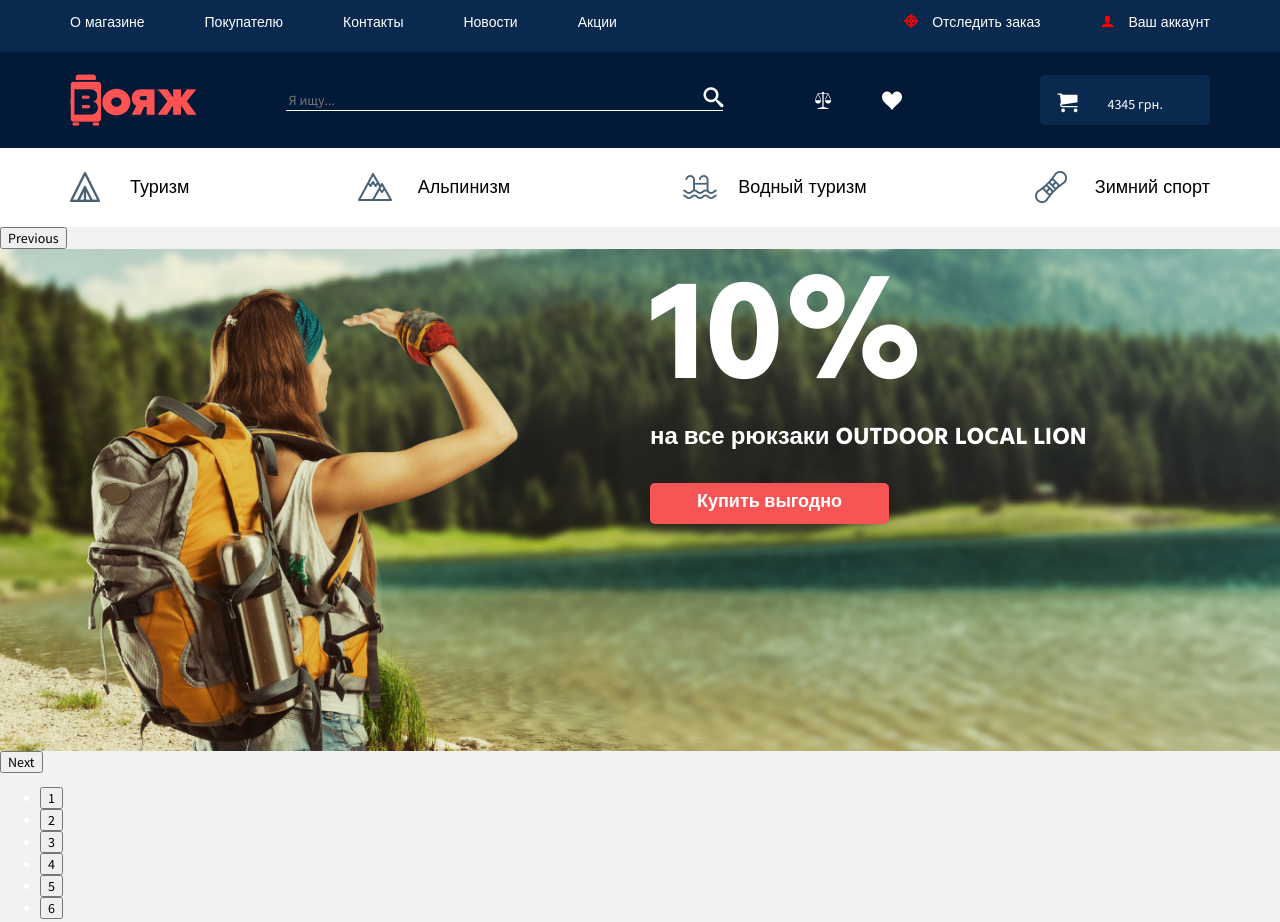
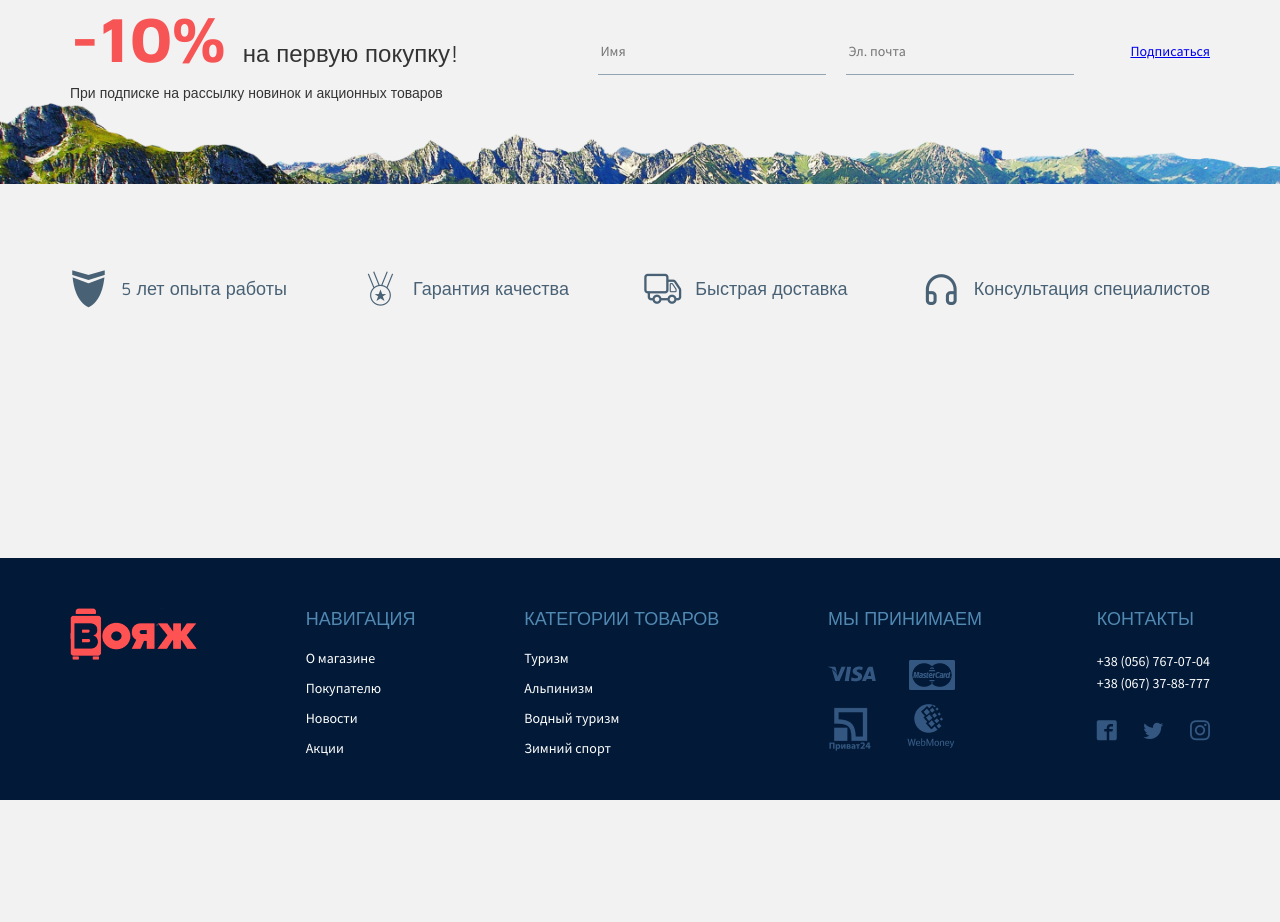
Before and after one commit to DrWeyber/Module, a website: page src/index.html in a window 1280 px wide. Shown: the top 922 px of the page. After the commit the page ends 800 px from the top, so only its background shows below. Drawn offline with Linux system fonts and the light colour scheme; files whose address does not match are found by name.

Commit message:
Subscibe
Complete promo-block

```diff
--- a/src/index.html
+++ b/src/index.html
@@ -11,93 +11,36 @@
 </head>
 <body>
 <div class="wrapper">
-  <header class="header">
-    <div class="top-header">
+    <main class="main">
+        <div class="subscribe">
             <div class="container">
-        <nav class="navigation">
-          <ul class="navigation-list">
-            <li><a href="#">О магазине</a></li>
-            <li><a href="#">Покупателю</a></li>
-            <li><a href="#">Контакты</a></li>
-            <li><a href="#">Новости</a></li>
-            <li><a href="#">Акции</a></li>
-          </ul>
-        </nav>
-        <ul class="account-list">
-          <li> <i class="icon-target"></i><a href="#">Отследить заказ</a></li>
-          <li> <i class="icon-user"></i><a href="#">Ваш аккаунт</a></li>
-        </ul>
+                <div class="subscribe__promo">
+                    <p>
+                      <span class="subscribe__promo__discount">
+                         -10%
+                      </span>
+                        на первую покупку!
+                    </p>
+                    <span class="subscribe__promo__desc">
+                        При подписке на рассылку новинок и акционных товаров
+                    </span>
                 </div>
+                <div class="subscribe__sub">
+                    <form action="#" class="subscribe__form">
+                        <div class="subscribe__input-wrapper">
+                            <input placeholder="Имя" type="text">
                         </div>
-    <div class="center-header">
-      <div class="container">
-        <strong class="logo">
-          <img src="images/logo.png" alt="Вояж">
-        </strong>
-        <div class="form-holder">
-          <form action="" class="search-form">
-            <input type="text" placeholder="Я ищу...">
-            <button class="search-btn"><i class=" icon-search"></i></button>
+                        <div class="subscribe__input-wrapper">
+                            <input placeholder="Эл. почта" type="email">
+                        </div>
                     </form>
-        </div>
-        <ul class="icon-list">
-          <li><a href="#"><i class=" icon-justice"></i></a></li>
-          <li><a href="#"><i class=" icon-heart"></i></a></li>
-        </ul>
-        <a href="#" class="cart-link">
-          <ul class="cart-list">
-            <li><i class=" icon-cart"></i></li>
-            <li><span>4345 грн.</span></li>
-          </ul>
+                    <a class="button" href="#">
+                        Подписаться
                     </a>
                 </div>
             </div>
-    <div class="bottom-header">
-      <div class="container">
-        <nav class="bottom-navigation">
-          <ul class="bottom-nav-list">
-            <li><a href="#">Туризм</a></li>
-            <li><a href="#">Альпинизм</a></li>
-            <li><a href="#">Водный туризм</a></li>
-            <li><a href="#">Зимний спорт</a></li>
-          </ul>
-        </nav>
+            <img alt="..." class="subscribe__pic" src="images/subs-mountain.png">
         </div>
-    </div>
-  </header>
-
-  <main class="main">
-    <div class="promo-slider">
-      <div class="promo-slider__slide">
-        <div class="promo-slider__text-box"><span class="discount">10%</span><span class="object-of-discount">на все рюкзаки OUTDOOR LOCAL LION</span><a
-            href="#" class="discount-btn">Купить выгодно</a></div>
-        <img src="images/sliderimg.png" alt="" class="slider-img"></div>
-      <div class="promo-slider__slide">
-        <div class="promo-slider__text-box"><span class="discount">10%</span><span class="object-of-discount">на все рюкзаки OUTDOOR LOCAL LION</span><a
-            href="#" class="discount-btn">Купить выгодно</a></div>
-        <img src="images/sliderimg.png" alt="" class="slider-img"></div>
-      <div class="promo-slider__slide">
-        <div class="promo-slider__text-box"><span class="discount">10%</span><span class="object-of-discount">на все рюкзаки OUTDOOR LOCAL LION</span><a
-            href="#" class="discount-btn">Купить выгодно</a></div>
-        <img src="images/sliderimg.png" alt="" class="slider-img"></div>
-      <div class="promo-slider__slide">
-        <div class="promo-slider__text-box"><span class="discount">10%</span><span class="object-of-discount">на все рюкзаки OUTDOOR LOCAL LION</span><a
-            href="#" class="discount-btn">Купить выгодно</a></div>
-        <img src="images/sliderimg.png" alt="" class="slider-img"></div>
-      <div class="promo-slider__slide">
-        <div class="promo-slider__text-box"><span class="discount">10%</span><span class="object-of-discount">на все рюкзаки OUTDOOR LOCAL LION</span><a
-            href="#" class="discount-btn">Купить выгодно</a></div>
-        <img src="images/sliderimg.png" alt="" class="slider-img"></div>
-      <div class="promo-slider__slide">
-        <div class="promo-slider__text-box"><span class="discount">10%</span><span class="object-of-discount">на все рюкзаки OUTDOOR LOCAL LION</span><a
-            href="#" class="discount-btn">Купить выгодно</a></div>
-        <img src="images/sliderimg.png" alt="" class="slider-img"></div>
-    </div>
-    <div class="slider2"></div>
-    <div class="gallery"></div>
-    <div class="recommend"></div>
-    <div class="news"></div>
-    <div class="subscribe"></div>
         <div class="advantage">
             <div class="container">
                 <ul class="advantage__list">
--- a/src/scss/_footer.scss
+++ b/src/scss/_footer.scss
@@ -23,6 +23,10 @@
 
   &__logo {
     align-self: flex-start;
+
+    img {
+      margin: 0 auto;
+    }
   }
 }
 
@@ -190,7 +194,7 @@
 
 @media (max-width: 320px) {
 
-  .container {
+  .footer .container {
     flex-direction: column;
   }
 
--- /dev/null
+++ b/src/scss/_subscribe.scss
@@ -0,0 +1,61 @@
+.subscribe {
+
+  .container {
+    display: flex;
+    flex-wrap: wrap;
+    justify-content: space-between;
+  }
+
+  &__promo {
+    color: #343434;
+    font-size: 24px;
+    line-height: 28px;
+    font-family: "Maven Pro", sans-serif;
+
+    p {
+      margin: 0;
+    }
+
+    &__discount {
+      font-size: 64px;
+      line-height: 75px;
+      color: #F75555;
+      font-weight: bold;
+    }
+
+    &__desc {
+      font-size: 14px;
+      line-height: 18px;
+    }
+  }
+
+  &__sub {
+    display: flex;
+    flex-wrap: wrap;
+    align-items: center;
+  }
+
+  &__form {
+    display: flex;
+    flex-wrap: wrap;
+    align-items: center;
+
+    input {
+      border: unset;
+      background: transparent;
+      height: 100%;
+      width: 100%;
+    }
+  }
+
+  &__input-wrapper {
+    height: 46px;
+    width: 228px;
+    margin-right: 20px;
+    border-bottom: 1px solid #92A4B1;;
+
+    &:last-child {
+      margin-right: 56px;
+    }
+  }
+}
--- a/src/scss/all.scss
+++ b/src/scss/all.scss
@@ -1,10 +1,11 @@
-@import "_reset";
-@import "_header";
+@import "reset";
+@import "header";
 @import "promo-slider";
-@import "advantage";
-@import "_footer";
 @import "icons";
 @import "slick";
+@import "subscribe";
+@import "advantage";
+@import "footer";
 
 html,body {
   height: 100%;
```
Also changed, not shown: src/css/all.css, src/images/subs-mountain.png (added). Lines whose indentation alone changed are shown as unchanged.
